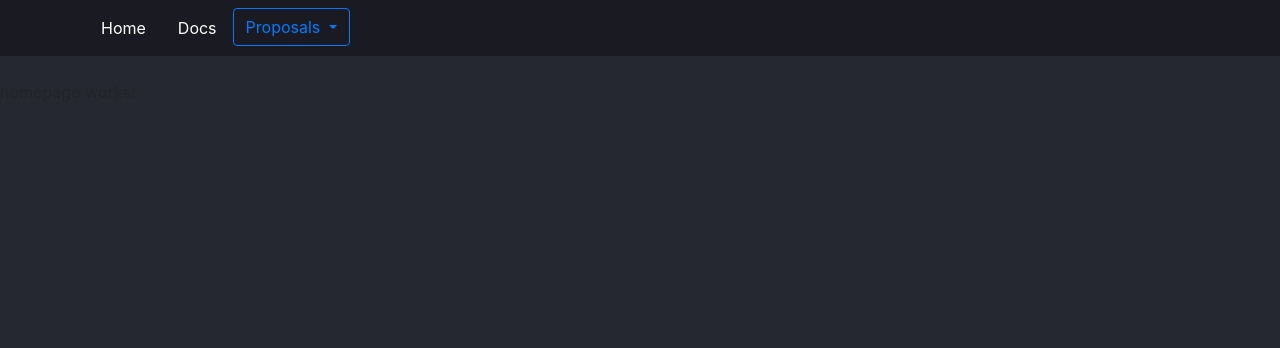
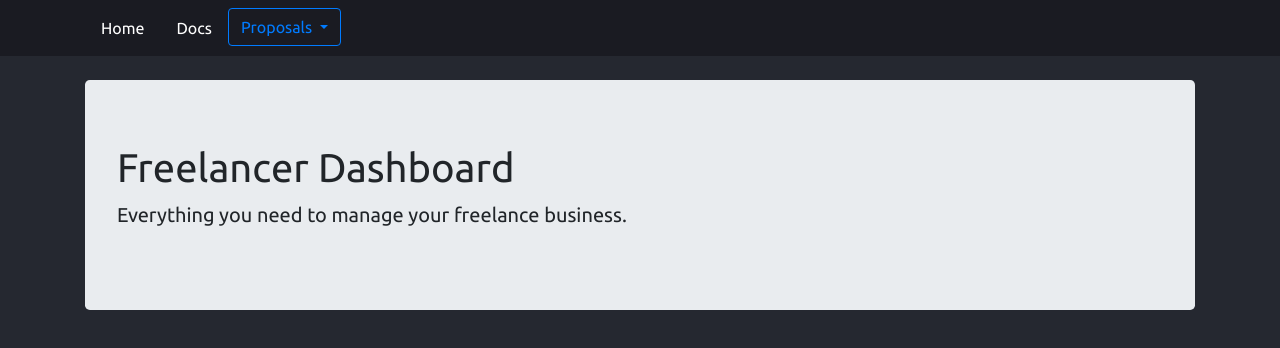
Before and after one commit to fedearribas/freelance-camp, an Angular app: page /home in a window 1280 px wide. Shown: the top 348 px of the page. Built offline with nearby package versions, Linux system fonts and the light colour scheme.

Commit message:
styled new proposal component and changed fonts

```diff
--- a/src/app/homepage/homepage.component.html
+++ b/src/app/homepage/homepage.component.html
@@ -1,3 +1,6 @@
-<p>
-  homepage works!
-</p>
+<div class="container">
+  <div class="jumbotron">
+    <h1>Freelancer Dashboard</h1>
+    <p class="lead">Everything you need to manage your freelance business.</p>
+  </div>
+</div>
--- a/src/app/proposals/proposal-list/proposal-list.component.html
+++ b/src/app/proposals/proposal-list/proposal-list.component.html
@@ -4,7 +4,7 @@
         <h1 class="headline">Proposal List</h1>
       </a>
       <span *ngFor="let proposal of proposals" class="list-group-item list-group-item-action">
-        <a routerLink="/proposal/{{proposal.id}}" class="proposal-link">
+        <a routerLink="{{proposal.id}}" class="proposal-link">
           <h5 class="list-group-item-heading">{{proposal.customer}}</h5>
           <p class="list-group-item-text">
             {{ proposal.hourly_rate * proposal.estimated_hours | currency:'USD':true:'.0' }}
--- a/src/app/proposals/proposal-show/proposal-show.component.html
+++ b/src/app/proposals/proposal-show/proposal-show.component.html
@@ -1,3 +1,9 @@
-<p>
-  proposal-show works!
-</p>
+<div class="container">
+    <div class="card proposal-card">
+      <h1>Proposal Show</h1>
+
+      <div>
+        The id for this proposal is: {{ id }}
+      </div>
+    </div>
+  </div>
--- a/src/app/proposals/proposal-show/proposal-show.component.ts
+++ b/src/app/proposals/proposal-show/proposal-show.component.ts
@@ -1,4 +1,5 @@
 import { Component, OnInit } from '@angular/core';
+import { ActivatedRoute } from '@angular/router';
 
 @Component({
   selector: 'app-proposal-show',
@@ -7,9 +8,18 @@
 })
 export class ProposalShowComponent implements OnInit {
 
-  constructor() { }
+  id: number;
+  routeId: any;
 
-  ngOnInit() {
+  constructor(
+    private route: ActivatedRoute
+  ) {}
+
+  ngOnInit(): void {
+    this.routeId = this.route.params.subscribe(
+        params => {
+          this.id = +params['id'];
+        }
+      );
   }
-
 }
--- a/src/index.html
+++ b/src/index.html
@@ -7,6 +7,7 @@
 
   <meta name="viewport" content="width=device-width, initial-scale=1">
   <link rel="icon" type="image/x-icon" href="favicon.ico">
+  <link href="https://fonts.googleapis.com/css?family=Ubuntu" rel="stylesheet">
 </head>
 <body>
   <app-root></app-root>
--- a/src/styles.css
+++ b/src/styles.css
@@ -1,5 +1,6 @@
 body {
   background-color: #252830;
+  font-family: 'Ubuntu', sans-serif;
 }
 
 h1.headline {
```
